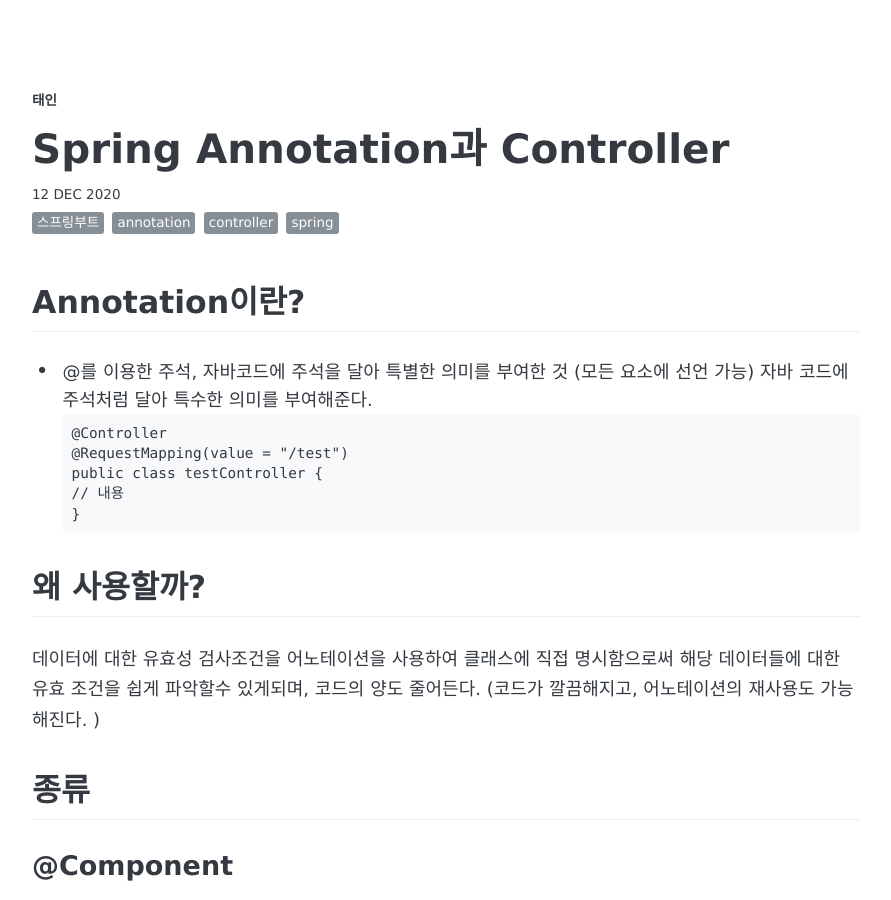
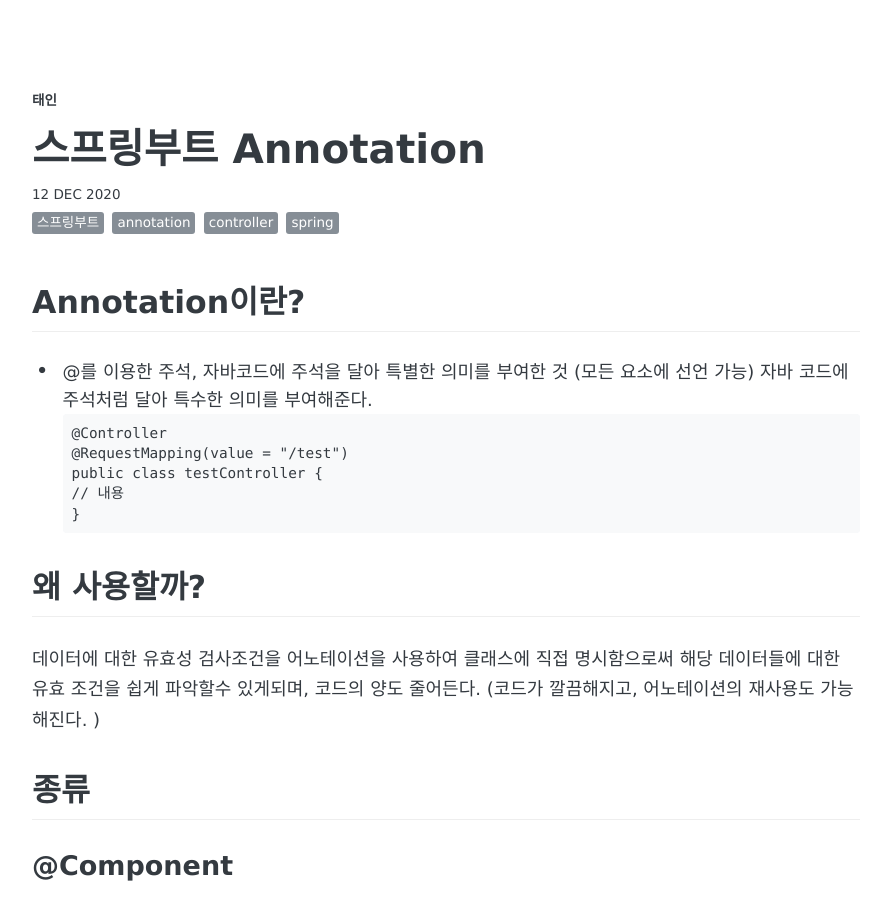
Before and after one commit to Taein0910/blog, a Jekyll site: the page built from _posts/2020-12-12-annotation.md, in a window 1280 px wide and 900 px high. Shown: the whole window, without its empty margins (194-1085 px from the left). Built offline with Jekyll 4.4.1, drawn with Linux system fonts in a browser that asks for light colours; some web fonts are replaced; comment, search, counter and statistics services are not loaded.

Commit message:
Update 2020-12-12-annotation.md

```diff
--- a/_posts/2020-12-12-annotation.md
+++ b/_posts/2020-12-12-annotation.md
@@ -1,7 +1,7 @@
 ---
 layout: post
-title: "Spring Annotation과 Controller"
-description: "스프링 (부트)에서 사용되는 Annotation과 Controller"
+title: "스프링부트 Annotation"
+description: "스프링 (부트)에서 사용되는 Annotation"
 date: 2020-12-12
 tags: [스프링부트, Annotation, controller, Spring]
 comments: true
```
